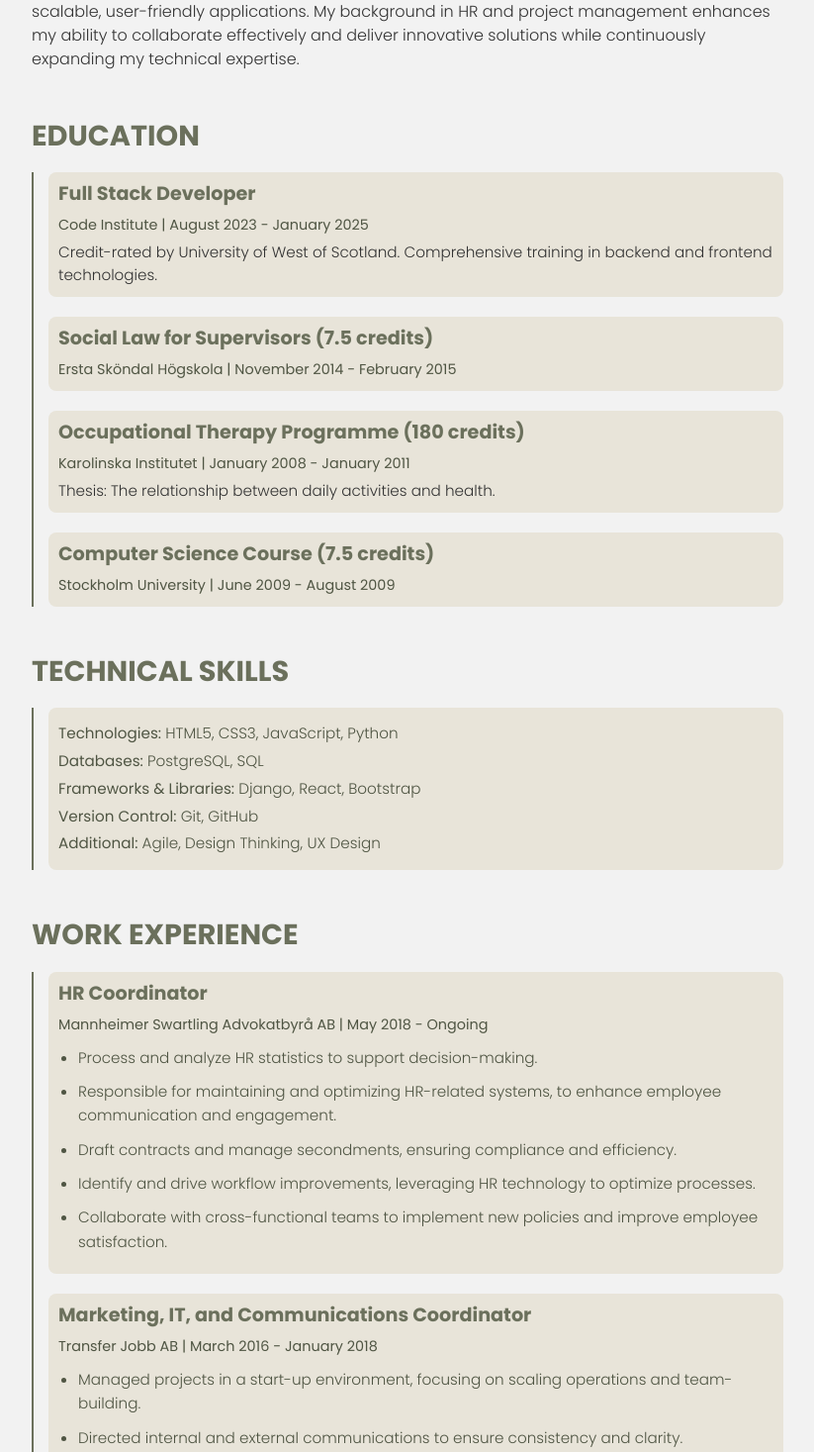
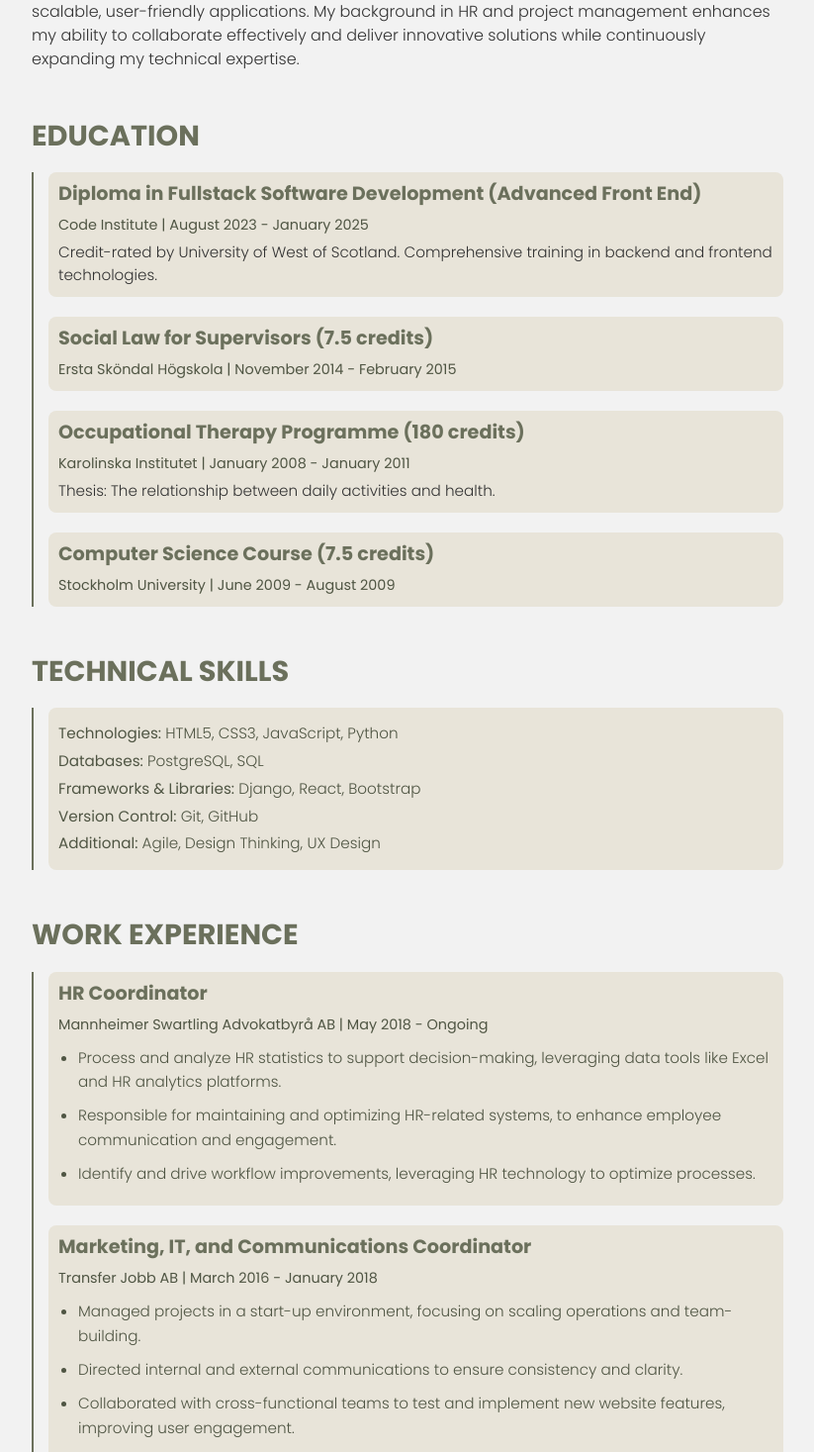
Before and after one commit to MilenTecle/portfolio, a React (Create React App) app: page /resume in a window 1280 px wide. Shown: the part 530-1997 px from the top of the page at 99% size, without its empty margins (228-1051 px from the left). Built offline with nearby package versions, Linux system fonts and the light colour scheme.

Commit message:
update resume section and cv

```diff
--- a/src/components/NavBar.js
+++ b/src/components/NavBar.js
@@ -68,7 +68,7 @@ const NavBar = () => {
             {/* CV Download Link */}
             <NavLink
               className={`${styles.NavLink} nav-link`}
-              to="/cv-milen-tecle.pdf?v=2"
+              to="/cv-milen-tecle.pdf"
               target="_blank"
               rel="noopener noreferrer"
               onClick={() => setExpanded(false)}
--- a/src/components/Resume.js
+++ b/src/components/Resume.js
@@ -33,7 +33,7 @@ const Resume = () => {
           <h2>Education</h2>
           <div className={styles.timeline}>
             <div className={styles.timelineItem}>
-              <h3>Full Stack Developer</h3>
+              <h3>Diploma in Fullstack Software Development (Advanced Front End)</h3>
               <span>Code Institute | August 2023 - January 2025</span>
               <p>
                 Credit-rated by University of West of Scotland. Comprehensive training in backend and frontend
@@ -80,11 +80,9 @@ const Resume = () => {
               <h3>HR Coordinator</h3>
               <span>Mannheimer Swartling Advokatbyrå AB | May 2018 - Ongoing</span>
               <ul className={styles.bulletList}>
-                <li>Process and analyze HR statistics to support decision-making.</li>
+                <li>Process and analyze HR statistics to support decision-making, leveraging data tools like Excel and HR analytics platforms.</li>
                 <li>Responsible for maintaining and optimizing HR-related systems, to enhance employee communication and engagement.</li>
-                <li>Draft contracts and manage secondments, ensuring compliance and efficiency.</li>
                 <li>Identify and drive workflow improvements, leveraging HR technology to optimize processes.</li>
-                <li>Collaborate with cross-functional teams to implement new policies and improve employee satisfaction.</li>
               </ul>
             </div>
             <div className={styles.timelineItem}>
@@ -93,7 +91,7 @@ const Resume = () => {
               <ul className={styles.bulletList}>
                 <li>Managed projects in a start-up environment, focusing on scaling operations and team-building.</li>
                 <li>Directed internal and external communications to ensure consistency and clarity.</li>
-                <li> Collaborated with cross-functional teams to test and implement new website features, improving user engagement.</li>
+                <li>Collaborated with cross-functional teams to test and implement new website features, improving user engagement.</li>
               </ul>
             </div>
             <div className={styles.timelineItem}>
```
Also changed, not shown: 1 other file (tests, documents, lock files or other folders).
